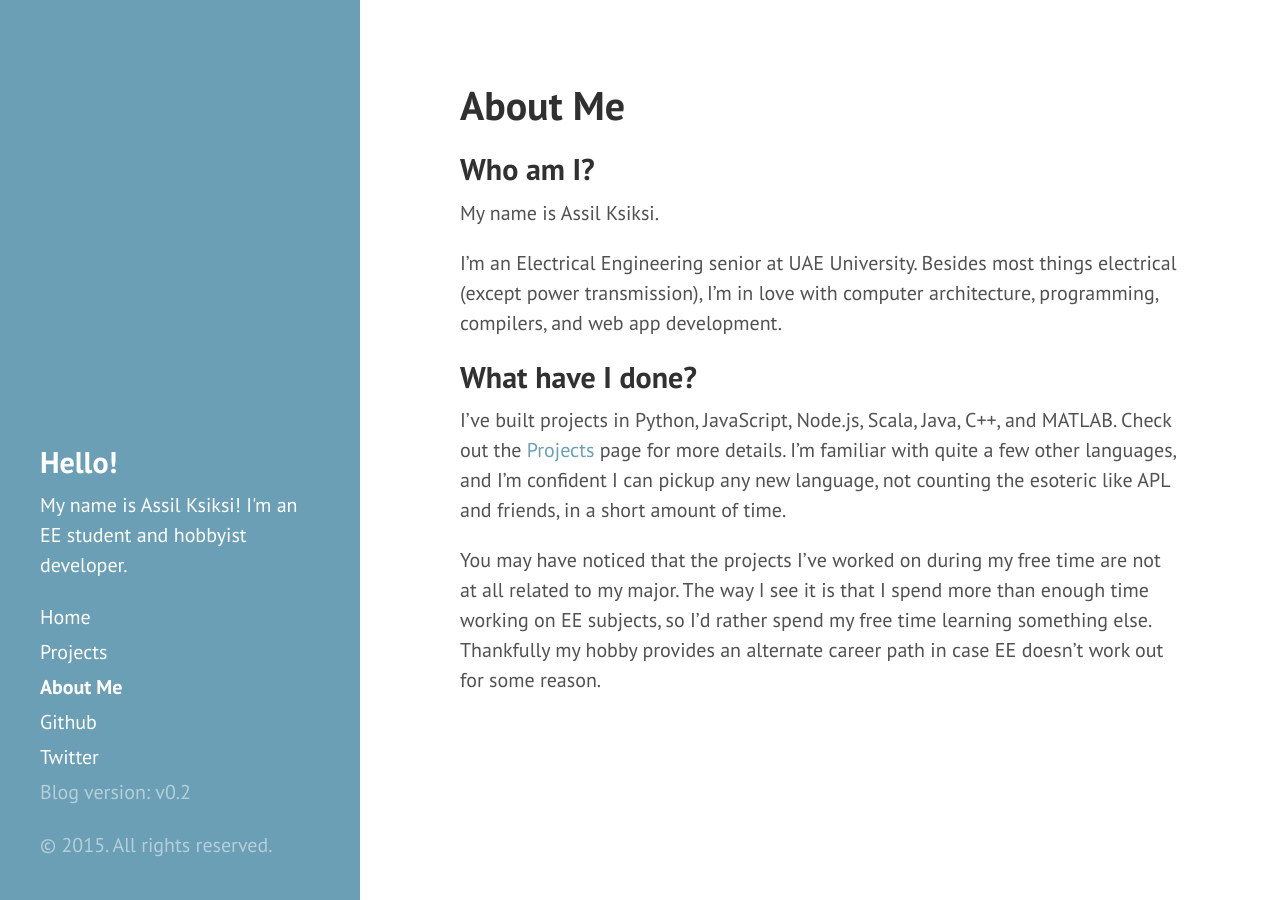
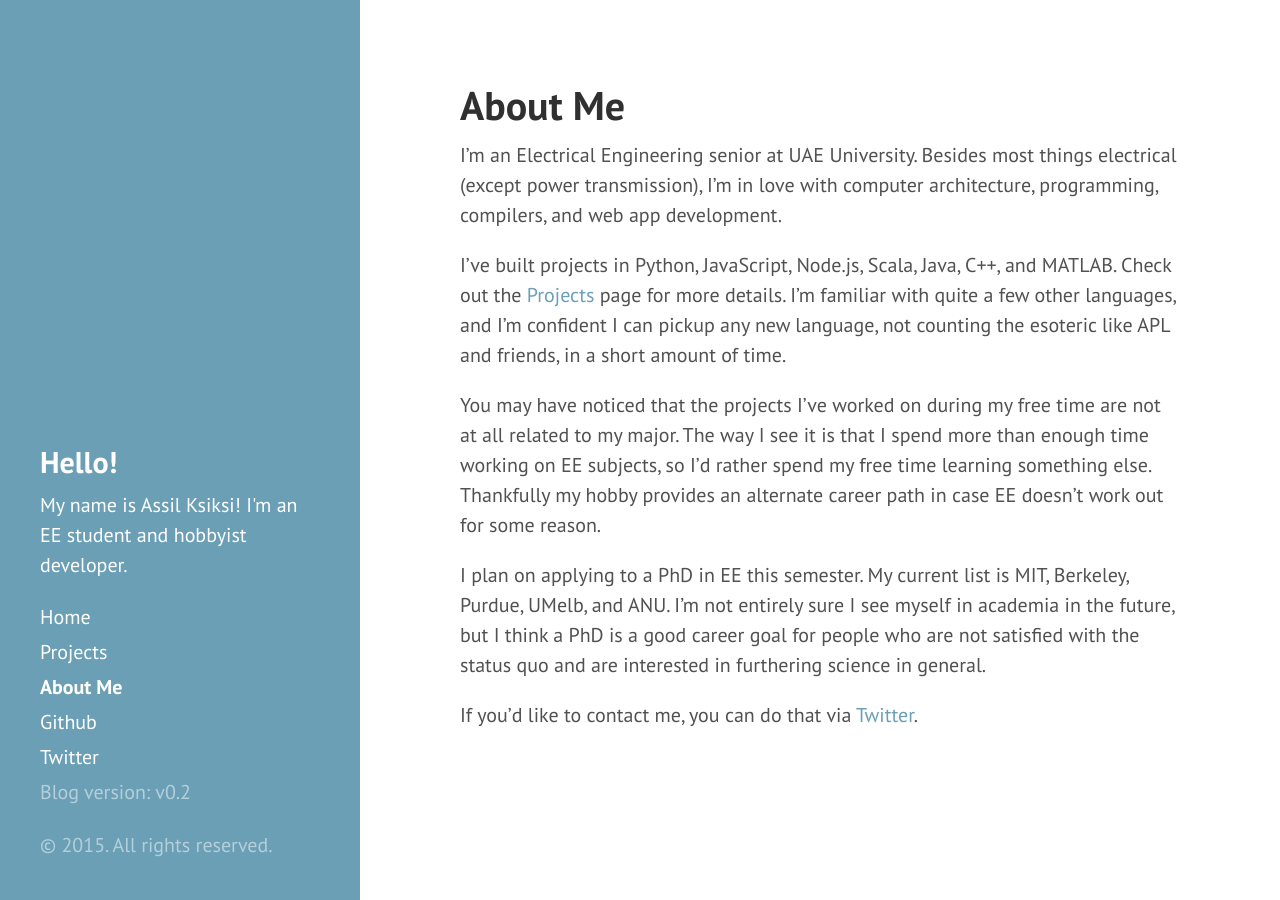
Before and after one commit to aksiksi/blog, a Jekyll site: the page built from about/index.md, in a window 1280 px wide. Built offline with Jekyll 4.4.1, drawn with Linux system fonts in a browser that asks for light colours; Markdown is read by kramdown in place of the engine named in the settings.

Commit message:
Pages updated

```diff
--- a/about/index.md
+++ b/about/index.md
@@ -3,14 +3,12 @@ layout: page
 title: About Me
 ---
 
-## Who am I?
-
-My name is Assil Ksiksi.
-
 I'm an Electrical Engineering senior at UAE University. Besides most things electrical (except power transmission), I'm in love with computer architecture, programming, compilers, and web app development.
-
-## What have I done?
 
 I've built projects in Python, JavaScript, Node.js, Scala, Java, C++, and MATLAB. Check out the [Projects]({{ site.author.url }}/projects.html) page for more details. I'm familiar with quite a few other languages, and I'm confident I can pickup any new language, not counting the esoteric like APL and friends, in a short amount of time.
 
 You may have noticed that the projects I've worked on during my free time are not at all related to my major. The way I see it is that I spend more than enough time working on EE subjects, so I'd rather spend my free time learning something else. Thankfully my hobby provides an alternate career path in case EE doesn't work out for some reason.
+
+I plan on applying to a PhD in EE this semester. My current list is MIT, Berkeley, Purdue, UMelb, and ANU. I'm not entirely sure I see myself in academia in the future, but I think a PhD is a good career goal for people who are not satisfied with the status quo and are interested in furthering science in general.
+
+If you'd like to contact me, you can do that via [Twitter](https://twitter.com/Cyph0n).
```
Also changed, not shown: projects/index.md (+1 -1 lines).
